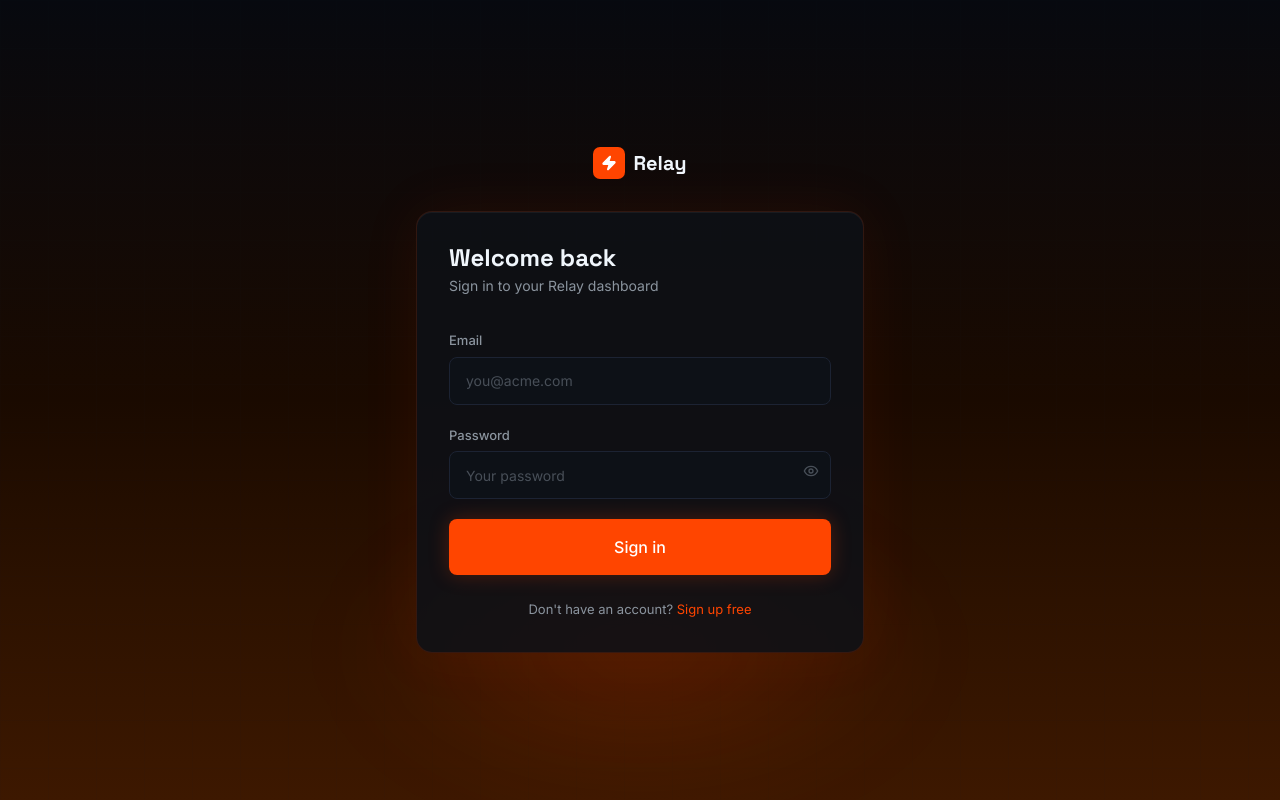
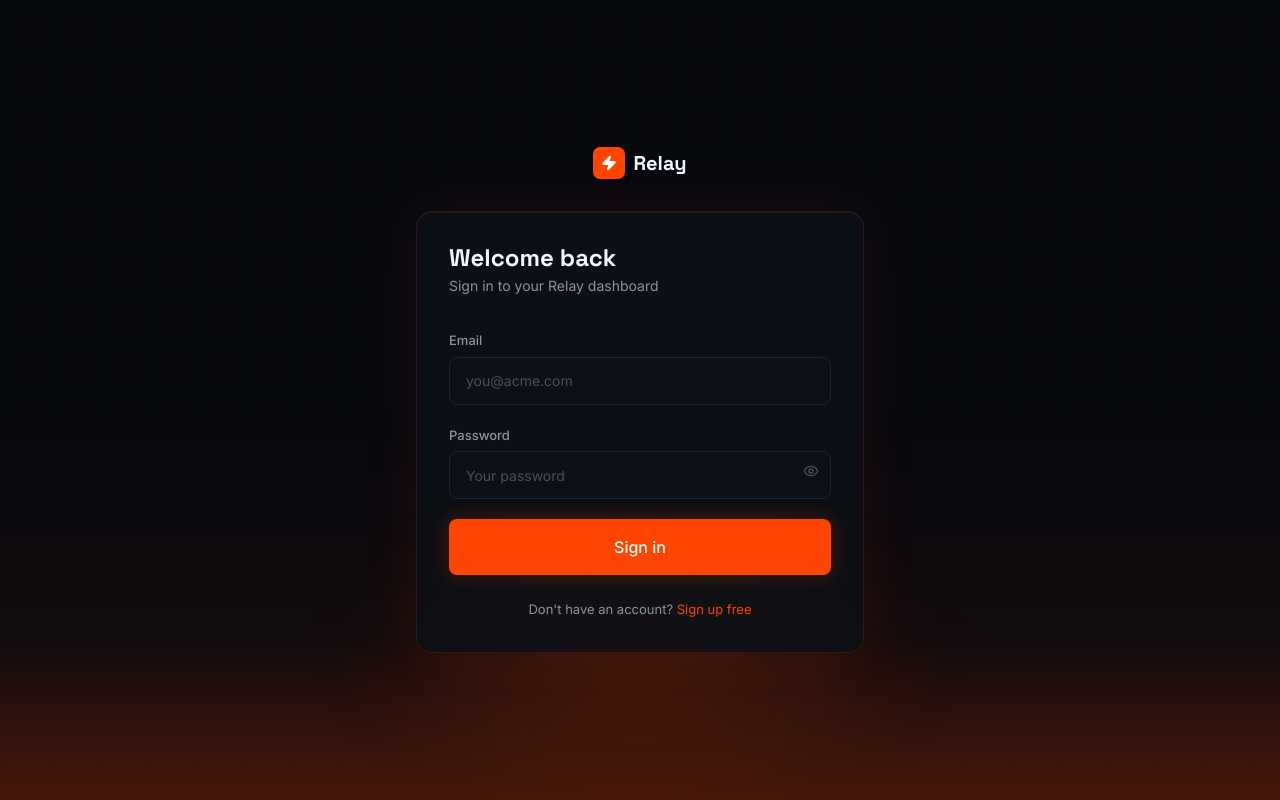
Before and after one commit to tejbruhath/Relay, a Next.js app in the folder frontend/: page /login in a window 1280 px wide. Built offline with nearby package versions, Linux system fonts and the light colour scheme.

Commit message:
Fix auth pages gradient to avoid muddy blending

```diff
--- a/frontend/app/(auth)/login/page.tsx
+++ b/frontend/app/(auth)/login/page.tsx
@@ -59,11 +59,14 @@ export default function LoginPage() {
 
   return (
     <div className="min-h-screen flex flex-col items-center justify-center px-4 py-16 relative overflow-hidden">
-      {/* Black → Orange gradient background */}
+      {/* Solid black background */}
+      <div className="fixed inset-0 bg-[#07090F] pointer-events-none" aria-hidden />
+
+      {/* Harsh orange bottom glow */}
       <div
-        className="fixed inset-0 pointer-events-none"
+        className="fixed bottom-0 left-0 right-0 h-[50vh] pointer-events-none"
         style={{
-          background: 'linear-gradient(to bottom, #07090F 0%, #1a0a00 50%, #2d1200 75%, #3d1800 100%)',
+          background: 'linear-gradient(to bottom, transparent 0%, rgba(255,69,0,0.05) 60%, rgba(255,69,0,0.25) 100%)',
         }}
         aria-hidden
       />
--- a/frontend/app/(auth)/register/page.tsx
+++ b/frontend/app/(auth)/register/page.tsx
@@ -86,11 +86,14 @@ export default function RegisterPage() {
 
   return (
     <div className="min-h-screen flex flex-col items-center justify-center px-4 py-16 relative overflow-hidden">
-      {/* Black → Orange gradient background */}
+      {/* Solid black background */}
+      <div className="fixed inset-0 bg-[#07090F] pointer-events-none" aria-hidden />
+
+      {/* Harsh orange bottom glow */}
       <div
-        className="fixed inset-0 pointer-events-none"
+        className="fixed bottom-0 left-0 right-0 h-[50vh] pointer-events-none"
         style={{
-          background: 'linear-gradient(to bottom, #07090F 0%, #1a0a00 50%, #2d1200 75%, #3d1800 100%)',
+          background: 'linear-gradient(to bottom, transparent 0%, rgba(255,69,0,0.05) 60%, rgba(255,69,0,0.25) 100%)',
         }}
         aria-hidden
       />
```
